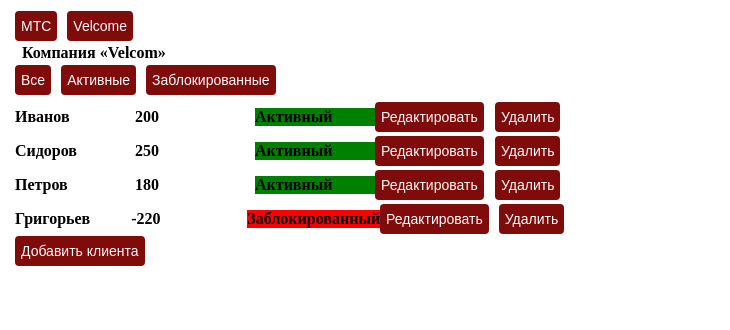
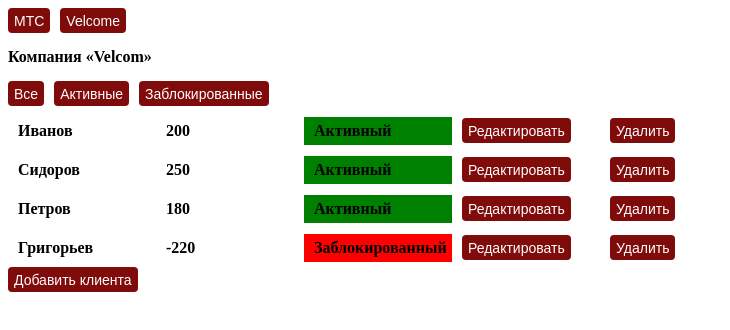
Before and after one commit to ryntsevich/FD3-Ryntsevich, a React app in the folder homework6/Mobile/: page / in a window 1280 px wide. Shown: the whole page, without its empty margins (0-730 px from the left). Built offline with nearby package versions, Linux system fonts and the light colour scheme.

Commit message:
style: change css

```diff
--- a/homework6/Mobile/components/MobileClient.css
+++ b/homework6/Mobile/components/MobileClient.css
@@ -6,7 +6,11 @@
 }
 
 .list {
-  width: 50%;
+  width: 30%;
+  padding-top: 5px;
+  padding-bottom: 5px;
+  padding-left: 10px;
+
 }
 
 .MobileClient > .active {
--- a/homework6/Mobile/components/MobileClient.js
+++ b/homework6/Mobile/components/MobileClient.js
@@ -47,8 +47,6 @@
         <div className={this.state.info.balance >= 0 ? "active list" : "blocked list"}>{this.state.info.balance >= 0 ? "Активный" : "Заблокированный"}</div>
         <div className="list"><button onClick={this.editClient}>Редактировать</button></div>
         <div className="list"><button onClick={this.deleteClient}>Удалить</button></div>
-
-        {/* <button>Удалить</button> */}
       </div>
     );
 
--- a/homework6/Mobile/components/MobileCompany.css
+++ b/homework6/Mobile/components/MobileCompany.css
@@ -1,12 +1,13 @@
 .MobileCompany
 {
-  width: 600px;
-  padding: 3px 7px;
+  width:740px;
+  font-weight: bold;
 }
 
-.MobileCompany
+.MobileCompanyName
 {
-  font-weight: bold;
+  padding: 15px 0;
+
 }
 
 .MobileCompanyClients
@@ -15,7 +16,7 @@
 }
 
 button {
-  height: 30px;
+  height: 25px;
   font-size: 14px;
   color: white;
   margin-right: 10px;
--- a/homework6/Mobile/components/MobileCompany.js
+++ b/homework6/Mobile/components/MobileCompany.js
@@ -146,7 +146,7 @@
       <div className="MobileCompany">
         <button value="МТС" onClick={this.setNameCompany1}>MTC</button>
         <button value="Velcom" onClick={this.setNameCompany2}>Velcome</button>
-        <div className="MobileCompany">Компания &laquo;{this.state.nameCompany}&raquo;</div>
+        <div className="MobileCompanyName">Компания &laquo;{this.state.nameCompany}&raquo;</div>
         <button onClick={this.chooseAll}>Все</button>
         <button onClick={this.chooseActive}>Активные</button>
         <button onClick={this.chooseBlocked}>Заблокированные</button>
```
